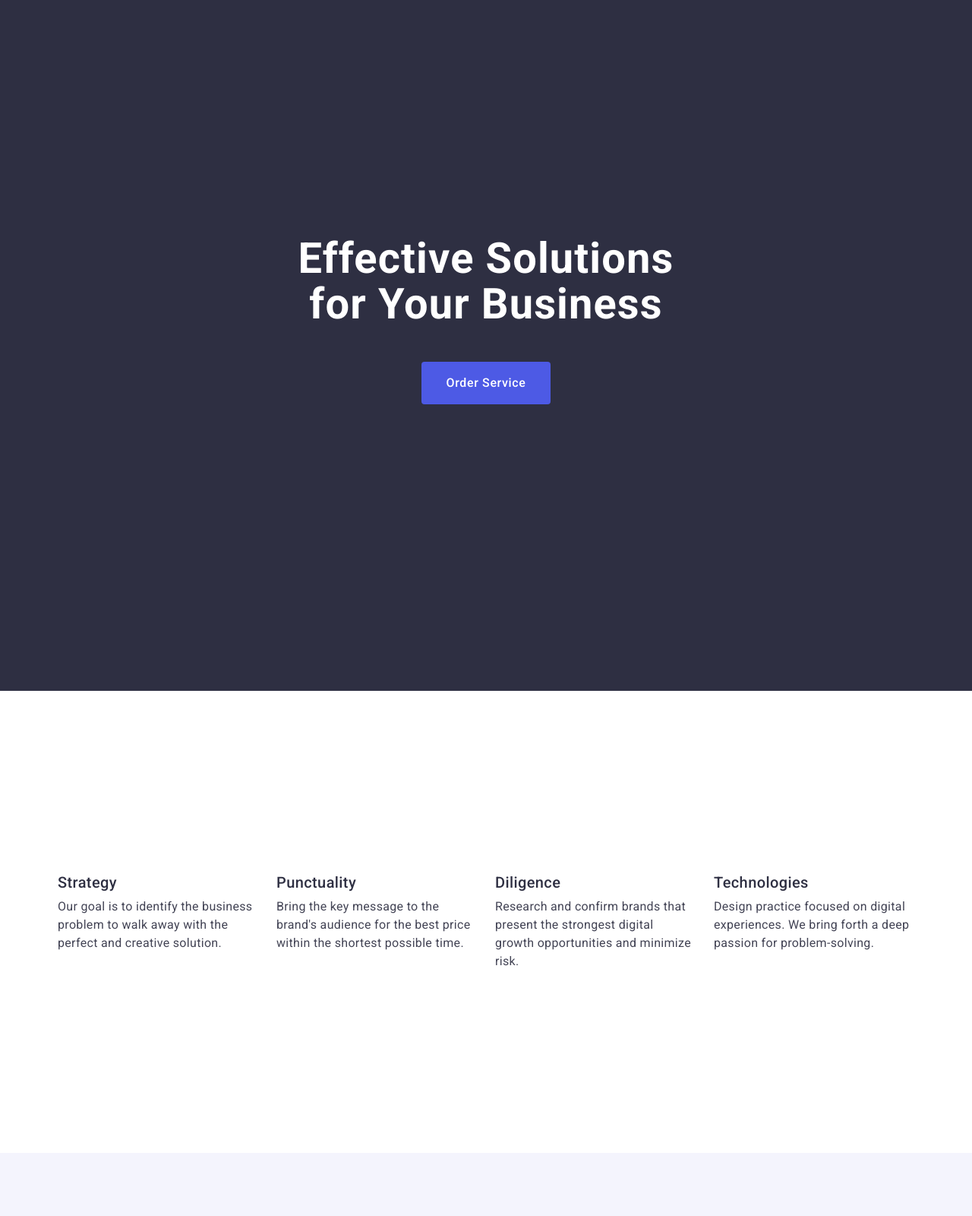
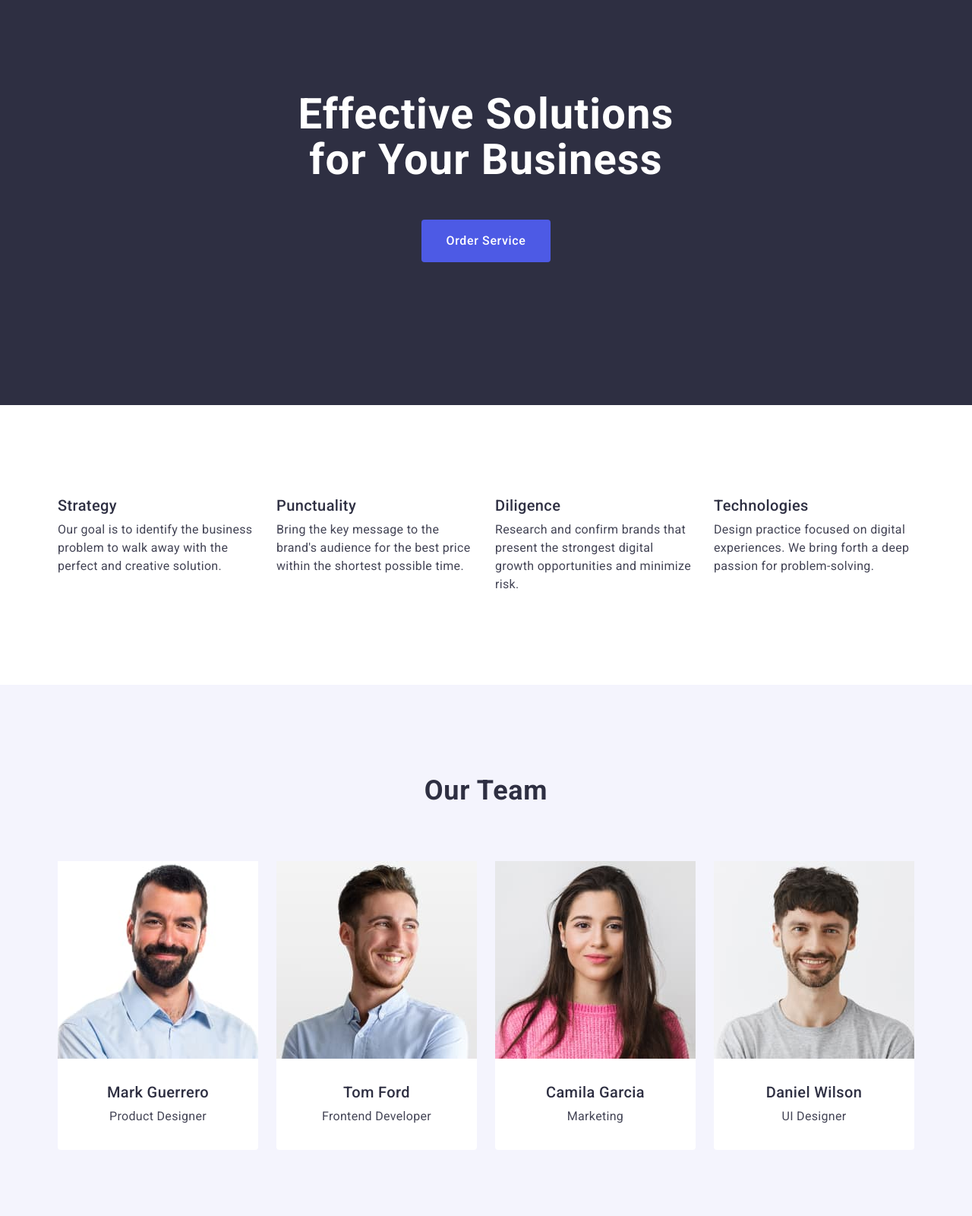
Before and after one commit to Anastasiia-Ukraine/goit-markup-hw-03, a plain HTML site: page index.html in a window 1280 px wide. Shown: the part 140-1740 px from the top of the page at 76% size. Drawn offline with nearby package versions, Linux system fonts and the light colour scheme.

Commit message:
commit-message

```diff
--- a/css/styles.css
+++ b/css/styles.css
@@ -120,26 +120,21 @@ ol {
 /*section-1*/
 .main-page {
   background-color: #2e2f42;
-  padding: 188px 0;
-}
-.main-container {
-  height: 600px;
+  padding-top: 188px;
+  padding-bottom: 188px;
 }
 
 .main-page .title {
-  color: #fff;
+  font-weight: 700;
   font-size: 56px;
   line-height: 1.07;
   text-align: center;
   letter-spacing: 0.02em;
-  width: 496px;
-  padding-top: 190px;
-  padding-bottom: 45px;
-  display: flex;
-  align-items: center;
+  color: #ffffff;
+  max-width: 496px;
   margin-left: auto;
   margin-right: auto;
-  max-width: 496px;
+  margin-bottom: 48px;
 }
 
 .button {
@@ -172,7 +167,6 @@ ol {
 
 .title-page {
   background-color: #ffffff;
-  padding: 120px 0;
   padding-top: 120px;
   padding-bottom: 120px;
 }
@@ -189,11 +183,7 @@ ol {
   overflow: hidden;
 }
 .title-items {
-  padding-top: 120px;
-  padding-bottom: 120px;
   gap: 24px;
-  justify-content: flex-start;
-  width: calc((100%-72px) / 4);
   display: flex;
 }
 .title-featurse {
@@ -220,13 +210,10 @@ ol {
 
 .title-page-team {
   background: #f4f4fd;
+  padding-top: 120px;
+  padding-bottom: 120px;
 }
-.title-page-team .description {
-  text-align: center;
-}
-.page-team-item {
-  padding: 32px 0;
-}
+
 .title-page-team .title {
   font-weight: 700;
   font-size: 36px;
@@ -235,16 +222,13 @@ ol {
   text-transform: capitalize;
   color: #2e2f42;
   letter-spacing: 0.02em;
-  padding-top: 120px;
   margin-bottom: 72px;
 }
-.title-page-team {
-  background-color: #f4f4fd;
-  display: flex;
-  align-items: center;
-  margin-left: auto;
-  margin-right: auto;
-  padding: 120px 0;
+.title-page-team .description {
+  text-align: center;
+}
+.page-team-item {
+  padding: 32px 0;
 }
 
 .title-page-team .background {
@@ -259,12 +243,7 @@ ol {
 }
 .background {
   display: flex;
-  align-items: center;
-  margin-left: auto;
-  margin-right: auto;
   gap: 24px;
-  justify-content: center;
-  margin-bottom: 120px;
 }
 .background .name {
   font-weight: 500;
@@ -288,7 +267,8 @@ ol {
 }
 .title-page-portfolio .title {
   margin-bottom: 72px;
-  margin-top: 120px;
+  margin-left: auto;
+  margin-right: auto;
   font-weight: 700;
   font-size: 36px;
   line-height: 1.11111;
@@ -308,7 +288,6 @@ ol {
   column-gap: 24px;
   flex-wrap: wrap;
   row-gap: 48px;
-  margin-bottom: 120px;
 }
 .portfolio-item {
   padding: 32px 16px;
@@ -327,17 +306,36 @@ ol {
   background-color: #2e2f42;
   padding: 100px 0;
 }
+
+.logo {
+  margin-bottom: 16px;
+  display: inline-block;
+  font-family: "Raleway", sans-serif;
+  text-transform: uppercase;
+  text-decoration: none;
+  font-weight: 700;
+  font-size: 18px;
+  line-height: 1.17;
+  letter-spacing: 0.03em;
+  color: #4d5ae5;
+}
+
+.logo-end {
+  color: #f4f4fd;
+  font-weight: 700;
+  font-size: 18px;
+  line-height: 1.16667;
+  letter-spacing: 0.03em;
+  text-transform: uppercase;
+}
+
 .p-end {
   color: #f4f4fd;
   max-width: 264px;
-  padding-bottom: 100px;
 }
-.logo {
-  margin-bottom: 16px;
-  display: inline-block;
-  padding-top: 100px;
-}
-.logo,
+
+/*--------*/
+
 .logo-main {
   font-family: "Raleway", sans-serif;
   text-transform: uppercase;
@@ -357,11 +355,3 @@ ol {
   letter-spacing: 0.03em;
   text-transform: uppercase;
 }
-.logo-end {
-  color: #f4f4fd;
-  font-weight: 700;
-  font-size: 18px;
-  line-height: 1.16667;
-  letter-spacing: 0.03em;
-  text-transform: uppercase;
-}
--- a/index.html
+++ b/index.html
@@ -47,14 +47,14 @@
 
     <main>
       <section class="main-page">
-        <div class="container main-container">
+        <div class="container">
           <h1 class="title">Effective Solutions for Your Business</h1>
           <button class="button" type="button">Order Service</button>
         </div>
       </section>
 
       <section class="title-page">
-        <div class="container title-container">
+        <div class="container">
           <h2 class="features visually-hidden">Features</h2>
 
           <ul class="title-items">
```
